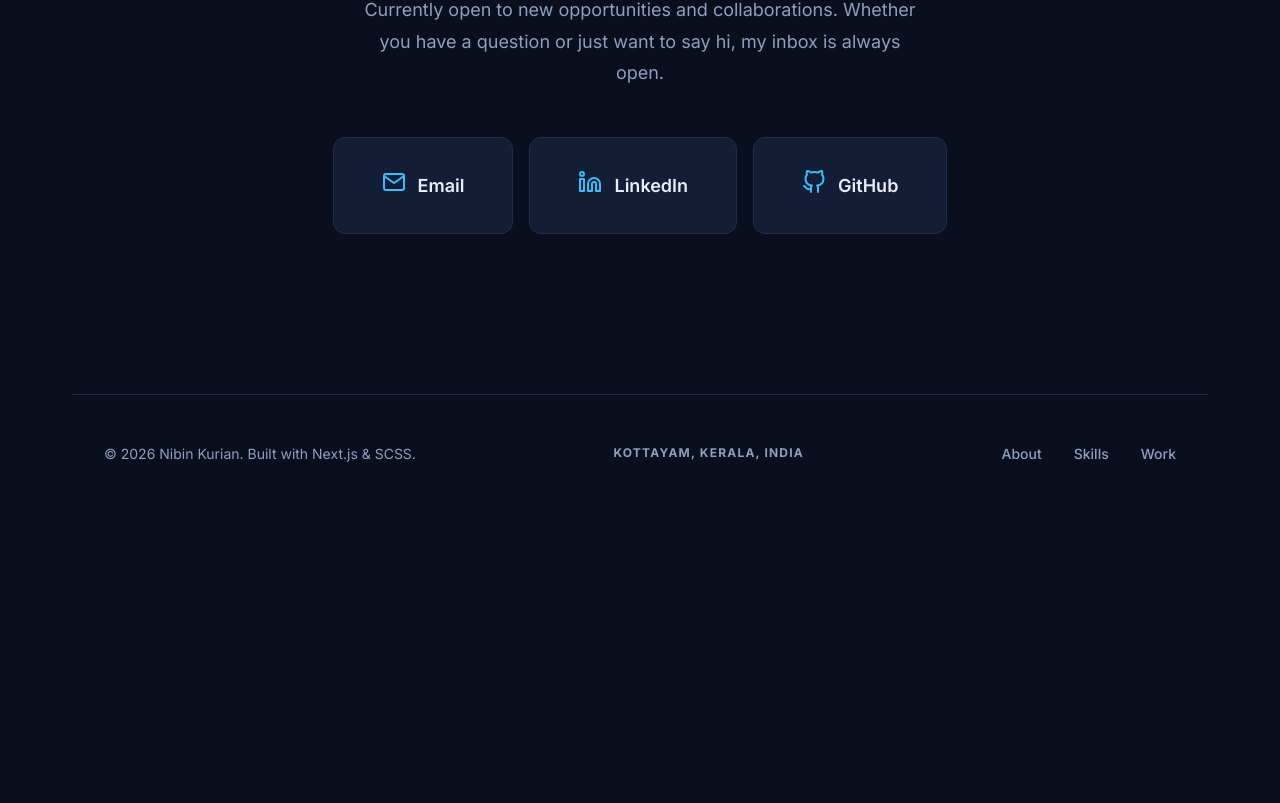
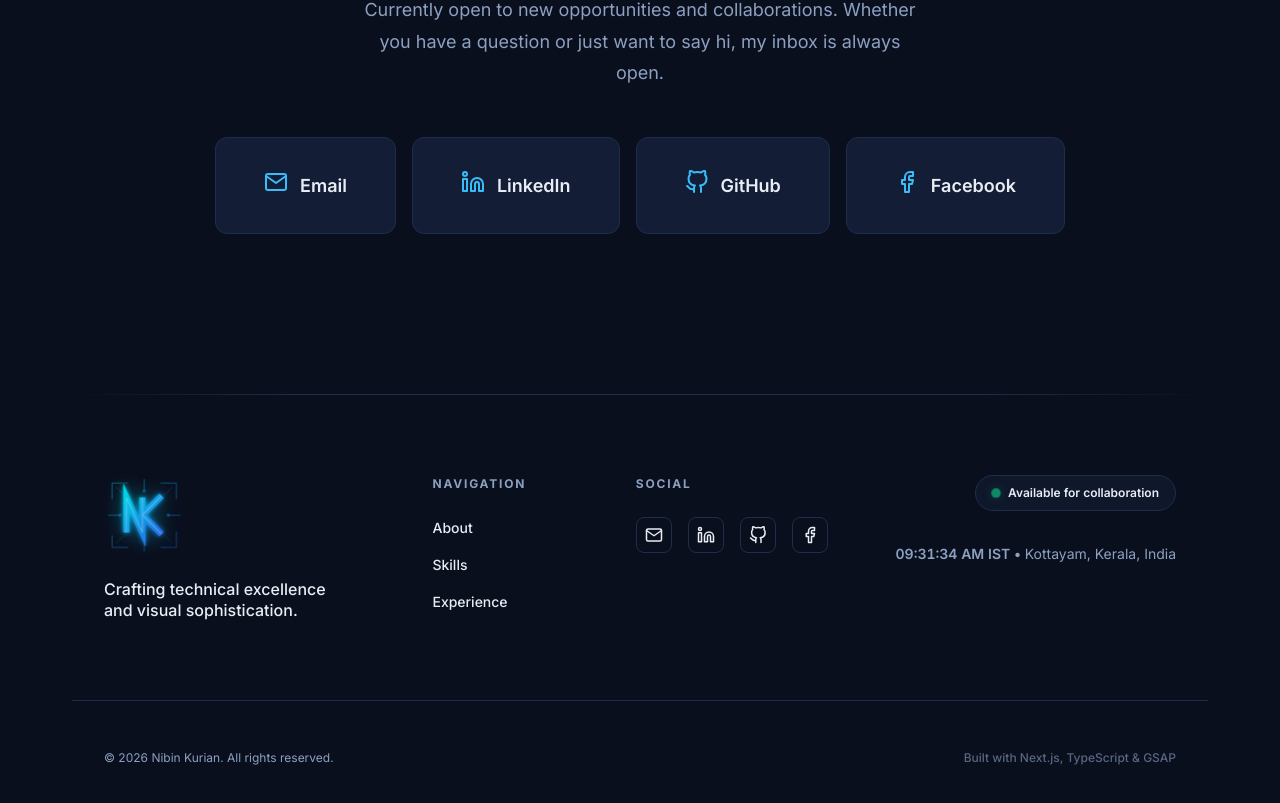
Before and after one commit to nibin-org/nibin-portfolio, a Next.js app: page / in a window 1280 px wide. Shown: the part 6043-6846 px from the top of the page. Before the commit the page ends 6683 px from the top, so only its background shows below. Built offline with nearby package versions, Linux system fonts and the light colour scheme.

Commit message:
fix: Add About and Contact sections with associated styles and a footer.

```diff
--- a/src/components/sections/About.module.scss
+++ b/src/components/sections/About.module.scss
@@ -153,8 +153,12 @@
     perspective: 1000px;
     width: 100%;
     max-width: 100%;
-    display: flex;
+    display: none;
     justify-content: center;
+
+    @include sm {
+        display: flex;
+    }
 }
 
 .meshContainer {
--- a/src/components/sections/Contact.module.scss
+++ b/src/components/sections/Contact.module.scss
@@ -64,49 +64,228 @@
 
 .footer {
     margin-top: $space-32;
-    padding: $space-12 0;
-    border-top: 1px solid var(--color-border);
+    padding-top: $space-20;
+    border-top: 1px solid transparent;
+    position: relative;
     width: 100%;
-}
 
-.footerInner {
-    @include container;
-    display: flex;
-    flex-direction: column;
-    align-items: center;
-    justify-content: space-between;
-    gap: $space-6;
-
-    @include md {
-        flex-direction: row;
+    &::before {
+        content: '';
+        position: absolute;
+        top: -1px;
+        left: 0;
+        right: 0;
+        height: 1px;
+        background: linear-gradient(to right,
+                transparent,
+                var(--color-border) 20%,
+                var(--color-border) 80%,
+                transparent);
     }
 }
 
-.copyright {
-    font-size: $text-sm;
+.footerGrid {
+    @include container;
+    display: grid;
+    grid-template-columns: 1fr;
+    gap: $space-12;
+    padding-bottom: $space-20;
+
+    @include md {
+        grid-template-columns: 1.5fr 2fr 1.6fr;
+        gap: $space-8;
+    }
+}
+
+.brandColumn {
+    display: flex;
+    flex-direction: column;
+    gap: $space-6;
+    text-align: left;
+}
+
+.footerLogo {
+    justify-content: flex-start !important;
+    opacity: 0.9;
+}
+
+.brandTagline {
+    font-size: $text-base;
+    line-height: $lh-snug;
+    color: var(--color-text-secondary);
+    font-weight: $fw-medium;
+    max-width: 240px;
+}
+
+.linksColumn {
+    display: grid;
+    grid-template-columns: 1fr 1fr;
+    gap: $space-8;
+
+    @include sm {
+        gap: $space-16;
+    }
+}
+
+.linkGroup {
+    display: flex;
+    flex-direction: column;
+    gap: $space-6;
+    text-align: left;
+}
+
+.groupLabel {
+    font-size: $text-xs;
+    font-weight: $fw-bold;
+    text-transform: uppercase;
+    letter-spacing: 0.15em;
     color: var(--color-text-muted);
 }
 
-.footerLinks {
+.navLinks {
     display: flex;
-    gap: $space-8;
+    flex-direction: column;
+    gap: $space-4;
+}
+
+.socialIcons {
+    display: flex;
+    gap: $space-4;
+    align-items: center;
+}
+
+.socialIconLink {
+    width: 36px;
+    height: 36px;
+    display: flex;
+    align-items: center;
+    justify-content: center;
+    border-radius: $radius-md;
+    border: 1px solid var(--color-border);
+    color: var(--color-text-secondary);
+    background: transparent;
+    transition: all $transition-normal;
+
+    svg {
+        width: 18px;
+        height: 18px;
+        transition: transform $transition-fast;
+    }
+
+    &:hover {
+        background: $color-accent-glow;
+        border-color: var(--color-accent);
+        color: var(--color-accent);
+        transform: translateY(-2px);
+        box-shadow: 0 4px 12px rgba(56, 189, 248, 0.2);
+
+        svg {
+            transform: scale(1.1);
+        }
+    }
 }
 
 .footerLink {
     font-size: $text-sm;
     font-weight: $fw-medium;
-    color: var(--color-text-muted);
-    transition: color $transition-fast;
+    color: var(--color-text-secondary);
+    text-decoration: none;
+    transition: all $transition-fast;
+    width: fit-content;
 
     &:hover {
         color: var(--color-accent);
+        transform: translateX(4px);
     }
 }
 
-.kottayam {
+.statusColumn {
+    display: flex;
+    flex-direction: column;
+    gap: $space-8;
+    text-align: left;
+    align-items: flex-start;
+
+    @include md {
+        align-items: flex-end;
+        text-align: right;
+    }
+}
+
+.statusIndicator {
+    display: inline-flex;
+    align-items: center;
+    gap: $space-2;
+    padding: $space-2 $space-4;
+    background: var(--color-surface);
+    border: 1px solid var(--color-border);
+    border-radius: $radius-full;
     font-size: $text-xs;
-    font-weight: $fw-bold;
-    text-transform: uppercase;
-    letter-spacing: 0.1em;
+    font-weight: $fw-semibold;
+    color: var(--color-text-primary);
+}
+
+.statusDot {
+    width: 8px;
+    height: 8px;
+    background: #10b981; // emerald-500
+    border-radius: 50%;
+    box-shadow: 0 0 10px rgba(16, 185, 129, 0.4);
+    animation: statusPulse 2s infinite;
+}
+
+@keyframes statusPulse {
+    0% {
+        transform: scale(1);
+        opacity: 1;
+    }
+
+    50% {
+        transform: scale(1.2);
+        opacity: 0.7;
+    }
+
+    100% {
+        transform: scale(1);
+        opacity: 1;
+    }
+}
+
+.location {
+    font-size: $text-sm;
+    color: var(--color-text-muted);
+
+    .time {
+        color: var(--color-text-primary);
+        font-weight: $fw-semibold;
+        font-variant-numeric: tabular-nums;
+    }
+}
+
+.footerBottom {
+    @include container;
+    padding-top: $space-12;
+    padding-bottom: $space-8;
+    border-top: 1px solid var(--color-border);
+    display: flex;
+    flex-direction: column;
+    gap: $space-4;
+    align-items: center;
+
+    @include md {
+        flex-direction: row;
+        justify-content: space-between;
+    }
+}
+
+.copyright {
+    font-size: $text-xs;
     color: var(--color-text-muted);
 }
+
+.techStack {
+    font-size: $text-xs;
+    font-weight: $fw-medium;
+    color: var(--color-text-muted);
+    opacity: 0.6;
+}
--- a/src/components/sections/Contact.tsx
+++ b/src/components/sections/Contact.tsx
@@ -1,7 +1,8 @@
 'use client';
 
-import { useEffect, useRef } from 'react';
+import { useEffect, useState, useRef } from 'react';
 import styles from './Contact.module.scss';
+import Logo from '../ui/Logo';
 
 // Mail Icon
 const MailIcon = () => (
@@ -27,10 +28,18 @@ const GithubIcon = () => (
     </svg>
 );
 
+// Facebook Icon
+const FacebookIcon = () => (
+    <svg viewBox="0 0 24 24" fill="none" stroke="currentColor" strokeWidth={2} strokeLinecap="round" strokeLinejoin="round">
+        <path d="M18 2h-3a5 5 0 0 0-5 5v3H7v4h3v8h4v-8h3l1-4h-4V7a1 1 0 0 1 1-1h3z" />
+    </svg>
+);
+
 const SOCIAL_LINKS = [
     { label: 'Email', icon: <MailIcon />, href: 'mailto:nibin.lab.99@gmail.com' },
     { label: 'LinkedIn', icon: <LinkedinIcon />, href: 'https://linkedin.com/in/nibin-kurian' },
     { label: 'GitHub', icon: <GithubIcon />, href: 'https://github.com/nibin-org' },
+    { label: 'Facebook', icon: <FacebookIcon />, href: 'https://www.facebook.com/nibin.kurian.58' },
 ];
 
 export default function Contact() {
@@ -60,6 +69,27 @@ export default function Contact() {
         };
 
         initGsap();
+    }, []);
+
+    // Live Clock Logic
+    const [time, setTime] = useState<string>('');
+
+    useEffect(() => {
+        const updateTime = () => {
+            const now = new Date();
+            const options: Intl.DateTimeFormatOptions = {
+                timeZone: 'Asia/Kolkata',
+                hour: '2-digit',
+                minute: '2-digit',
+                second: '2-digit',
+                hour12: true,
+            };
+            setTime(new Intl.DateTimeFormat('en-US', options).format(now));
+        };
+
+        updateTime();
+        const interval = setInterval(updateTime, 1000); // Update every second
+        return () => clearInterval(interval);
     }, []);
 
     const currentYear = new Date().getFullYear();
@@ -92,20 +122,59 @@ export default function Contact() {
                 </div>
 
                 <footer className={styles.footer}>
-                    <div className={styles.footerInner}>
-                        <div className={styles.copyright}>
-                            © {currentYear} Nibin Kurian. Built with Next.js & SCSS.
+                    <div className={styles.footerGrid}>
+                        <div className={styles.brandColumn}>
+                            <Logo size="sm" className={styles.footerLogo} />
+                            <p className={styles.brandTagline}>
+                                Crafting technical excellence <br />
+                                and visual sophistication.
+                            </p>
                         </div>
 
-                        <div className={styles.kottayam}>
-                            Kottayam, Kerala, India
+                        <div className={styles.linksColumn}>
+                            <div className={styles.linkGroup}>
+                                <h4 className={styles.groupLabel}>Navigation</h4>
+                                <nav className={styles.navLinks}>
+                                    <a href="#about" className={styles.footerLink}>About</a>
+                                    <a href="#skills" className={styles.footerLink}>Skills</a>
+                                    <a href="#experience" className={styles.footerLink}>Experience</a>
+                                </nav>
+                            </div>
+                            <div className={styles.linkGroup}>
+                                <h4 className={styles.groupLabel}>Social</h4>
+                                <nav className={styles.socialIcons}>
+                                    {SOCIAL_LINKS.map(link => (
+                                        <a
+                                            key={link.label}
+                                            href={link.href}
+                                            className={styles.socialIconLink}
+                                            target={link.label !== 'Email' ? "_blank" : undefined}
+                                            rel={link.label !== 'Email' ? "noopener noreferrer" : undefined}
+                                            aria-label={link.label}
+                                            title={link.label}
+                                        >
+                                            {link.icon}
+                                        </a>
+                                    ))}
+                                </nav>
+                            </div>
                         </div>
 
-                        <div className={styles.footerLinks} role="navigation" aria-label="Footer Navigation">
-                            <a href="#about" className={styles.footerLink}>About</a>
-                            <a href="#skills" className={styles.footerLink}>Skills</a>
-                            <a href="#projects" className={styles.footerLink}>Work</a>
+                        <div className={styles.statusColumn}>
+                            <div className={styles.statusIndicator}>
+                                <span className={styles.statusDot}></span>
+                                Available for collaboration
+                            </div>
+                            <div className={styles.location}>
+                                {time && <span className={styles.time}>{time} IST • </span>}
+                                Kottayam, Kerala, India
+                            </div>
                         </div>
+                    </div>
+
+                    <div className={styles.footerBottom}>
+                        <p className={styles.copyright}>© {currentYear} Nibin Kurian. All rights reserved.</p>
+                        <p className={styles.techStack}>Built with Next.js, TypeScript & GSAP</p>
                     </div>
                 </footer>
             </div>
```
